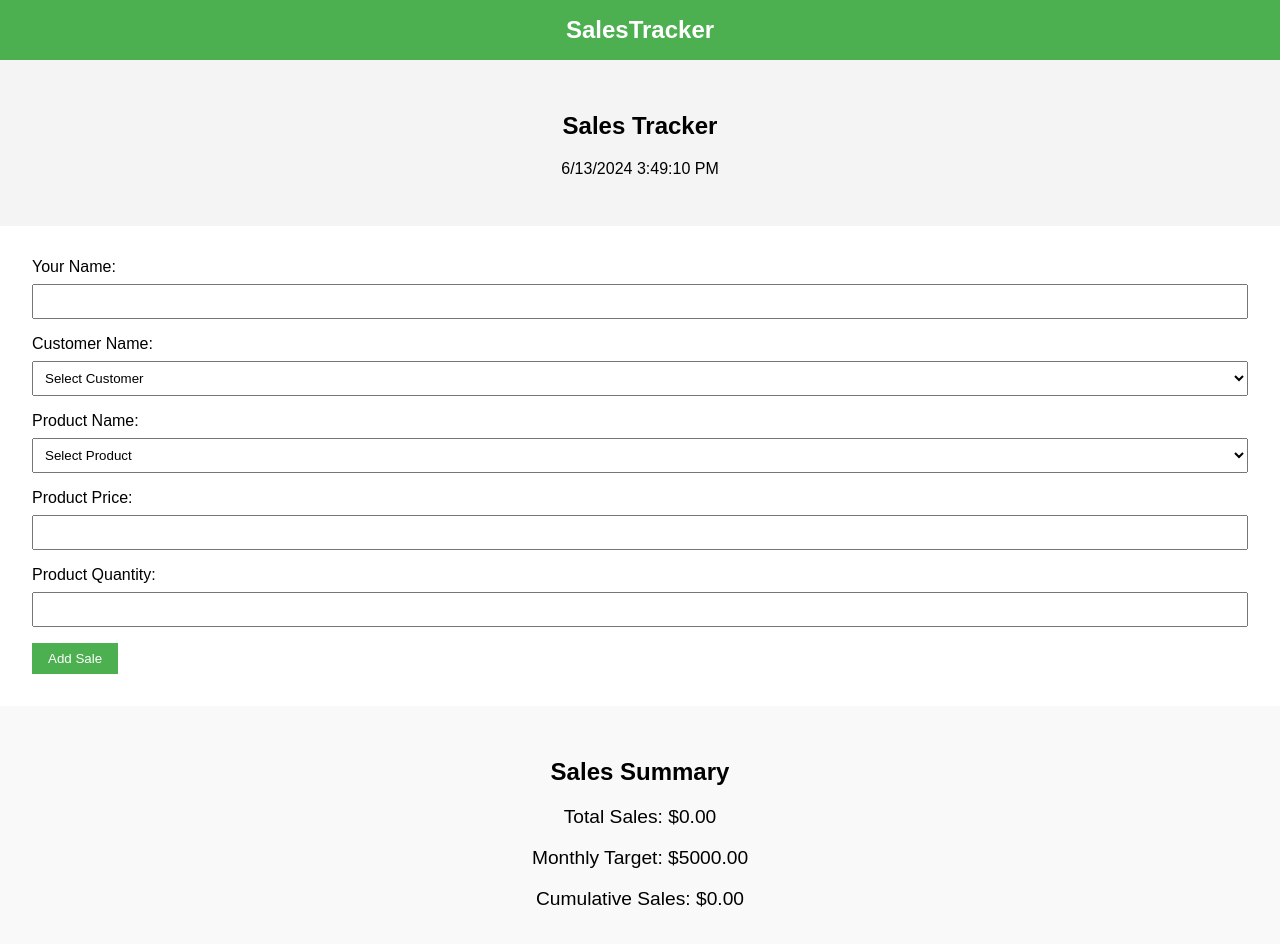
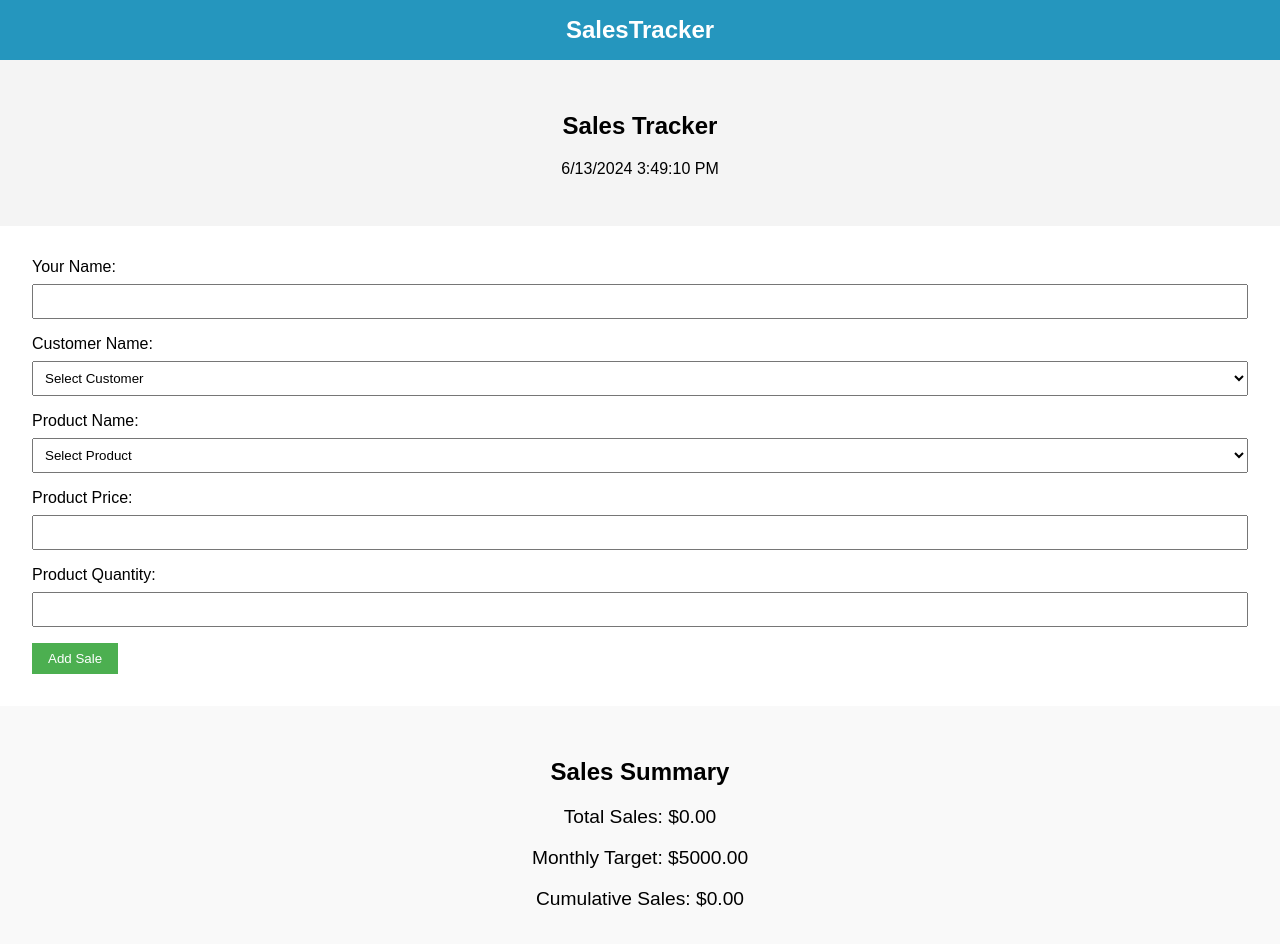
Before and after one commit to Kenfod/Web-Dev-Sales-Tracker, a plain HTML site: page index2.html in a window 1280 px wide. Drawn offline with nearby package versions, Linux system fonts and the light colour scheme.

Commit message:
Changed header's background color

```diff
--- a/styles2.css
+++ b/styles2.css
@@ -6,7 +6,7 @@ body {
 }
 
 header {
-    background-color: #4CAF50;
+    background-color: rgb(37, 150, 190);
     color: white;
     padding: 1rem 0;
     text-align: center;
```
Also changed, not shown: index2.html (line endings or trailing spaces), scripts2.js (line endings or trailing spaces).
